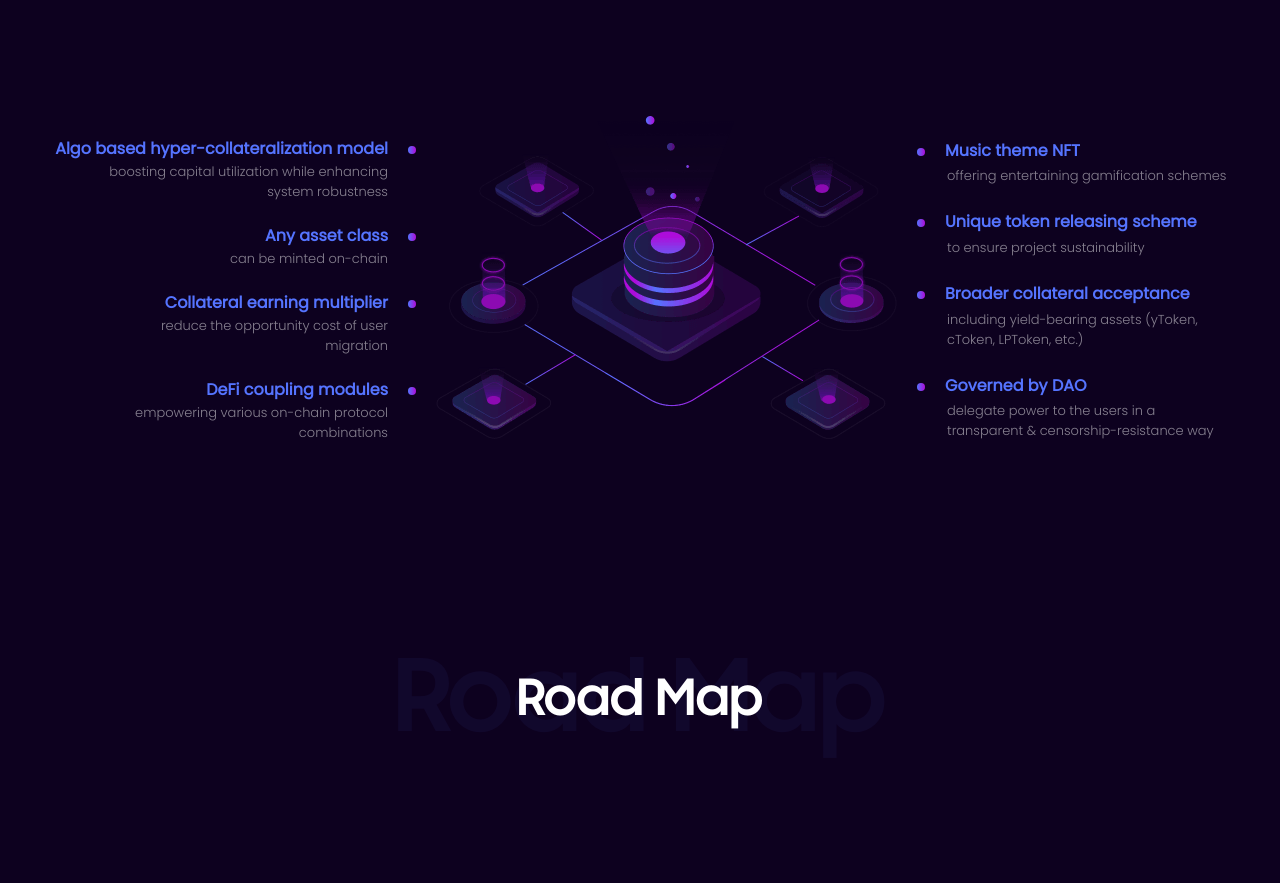
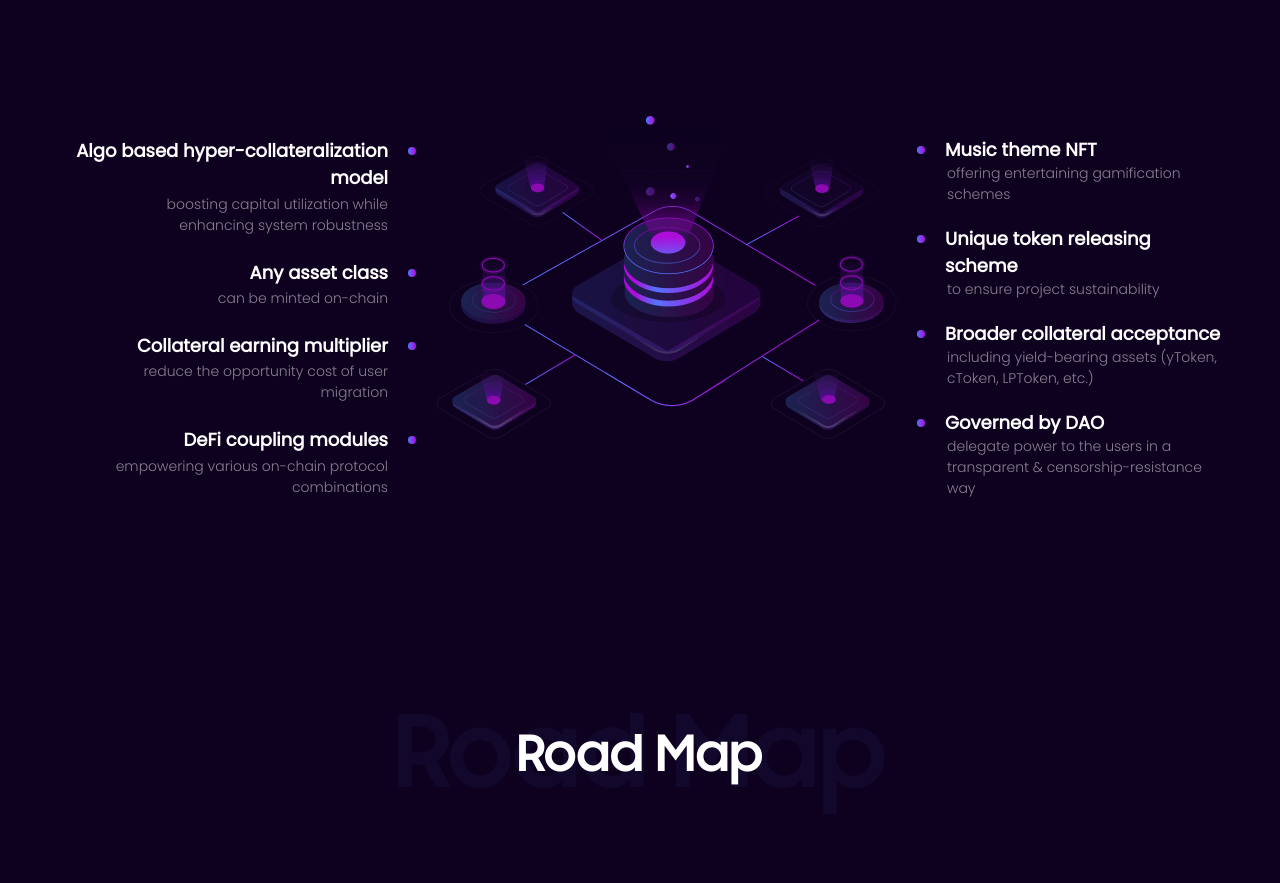
Before and after one commit to Block0xNetwork/duet-website, a React (Create React App) app: page / in a window 1280 px wide. Shown: the part 2080-2963 px from the top of the page. Built offline with nearby package versions, Linux system fonts and the light colour scheme.

Commit message:
Update key features

```diff
--- a/src/App.tsx
+++ b/src/App.tsx
@@ -173,9 +173,8 @@
 `
 
 const KFContent = styled.div`
-  color: #5574FF;
-  /* color: #5771FE; */
-  font-size: 16px;
+  color: #FFFFFF;
+  font-size: 18px;
   font-family: poppinsRegular;
   font-weight: bold;
   /* opacity: 0.59; */
@@ -185,7 +184,7 @@
 
 const KFContentSmall = styled.div`
   color: #FFFFFF;
-  font-size: 13px;
+  font-size: 14px;
   font-family: poppinsLight;
   opacity: 0.5;
   text-align: right;
@@ -194,9 +193,8 @@
 `
 
 const KFContent2 = styled.div`
-  color: #5574FF;
-  /* color: #5771FE; */
-  font-size: 16px;
+  color: #FFFFFF;
+  font-size: 18px;
   font-family: poppinsRegular;
   font-weight: bold;
   /* opacity: 0.59; */
@@ -206,7 +204,7 @@
 
 const KFContentSmall2 = styled.div`
   color: #FFFFFF;
-  font-size: 13px;
+  font-size: 14px;
   font-family: poppinsLight;
   opacity: 0.5;
   text-align: left;
```
Also changed, not shown: src/App.css (deleted, +0 -38 lines), src/logo.svg (deleted).
